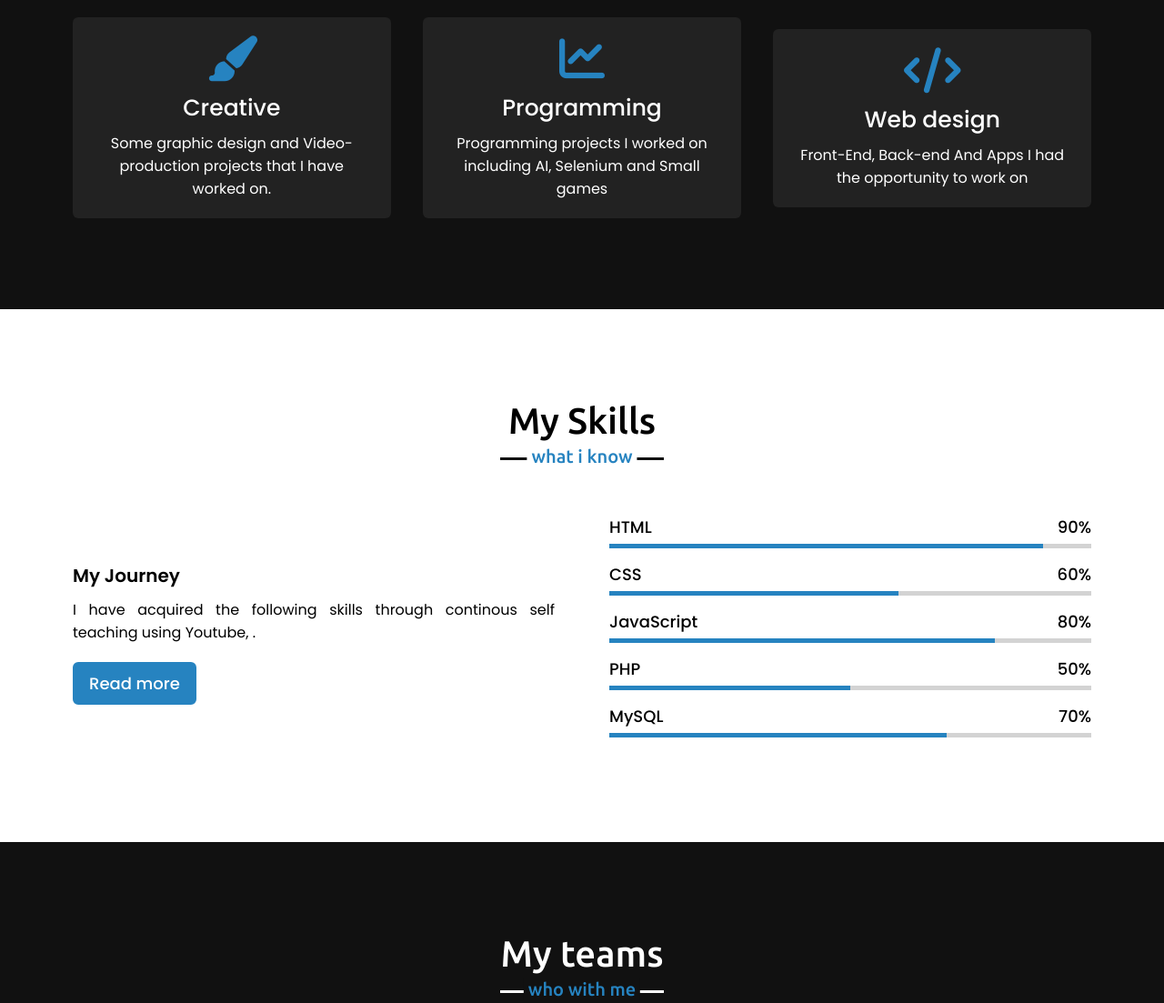
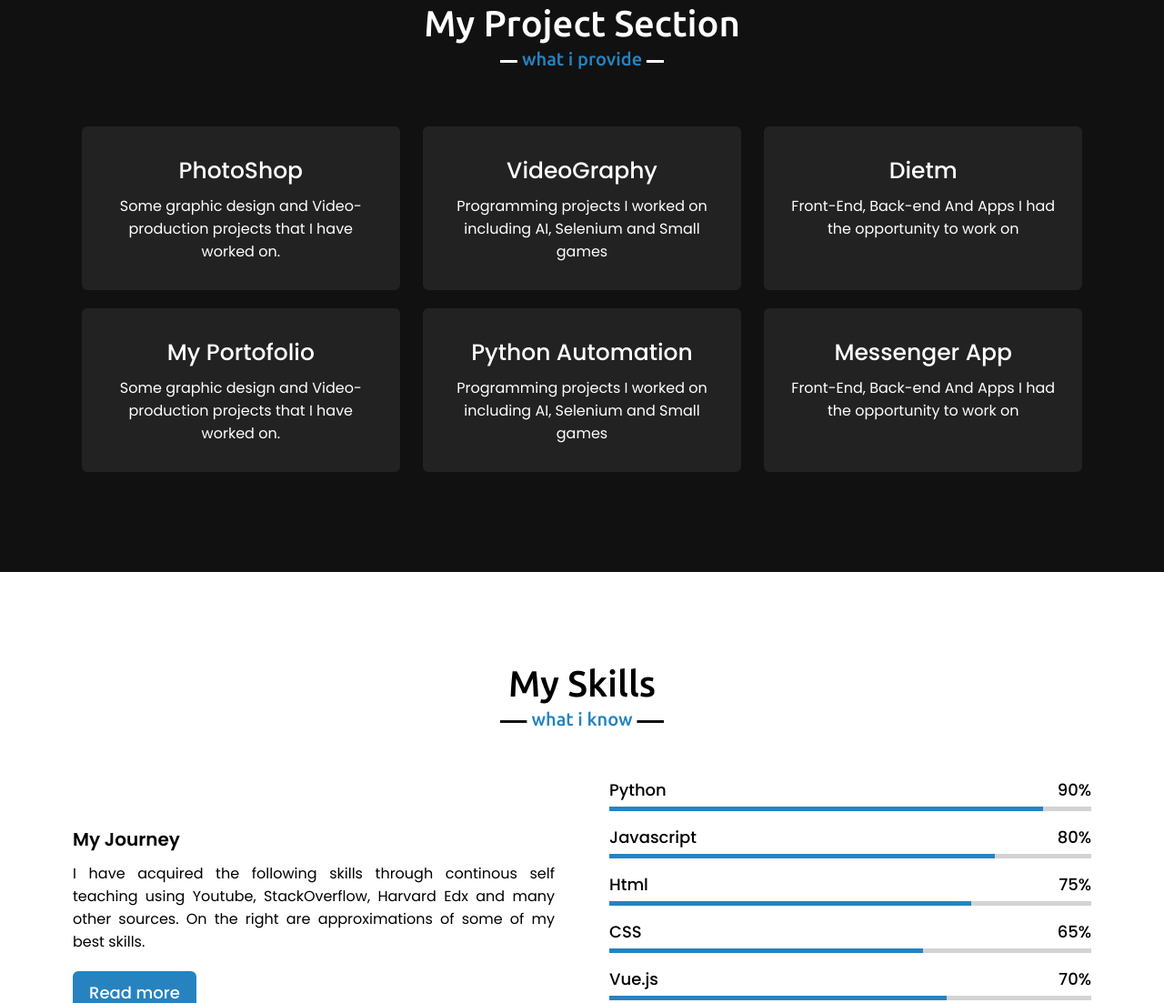
Before and after one commit to itsminani/Portfolio, a plain HTML site: page index.html in a window 1280 px wide. Shown: the part 1630-2733 px from the top of the page at 91% size. Drawn offline with nearby package versions, Linux system fonts and the light colour scheme.

Commit message:
Update #2

```diff
--- a/index.html
+++ b/index.html
@@ -25,9 +25,8 @@
                 <li><a href="#home" class="menu-btn">Home</a></li>
                 <li><a href="#about" class="menu-btn">About</a></li>
                 <li><a href="#creative" class="menu-btn">Creative</a></li>
-                <li><a href="#projects" class="menu-btn">Projects</a></li>
-                <!-- !<li><a href="#teams" class="menu-btn">Teams</a></li>
-                !<li>!<a href="#contact" class="menu-btn">Contact</a></li> -->
+                <li><a href="#projects" class="menu-btn">Skills</a></li>
+                <li><a href="#contact" class="menu-btn">Contact</a></li>
             </ul>
             <div class="menu-btn">
                 <i class="fas fa-bars"></i>
@@ -53,11 +52,11 @@
             <h2 class="title">About me</h2>
             <div class="about-content">
                 <div class="column left">
-                     <!-- !<img src="images/profile-1.jpeg" alt=""> -->
+                     <img src="images/profile-1.jpg" alt="">
                 </div>
                 <div class="column right">
-                    <div class="text">I'm Prakash and I'm a <span class="typing-2"></span></div>
-                    <p>Lorem ipsum dolor sit amet consectetur adipisicing elit. Quasi ut voluptatum eveniet doloremque autem excepturi eaque, sit laboriosam voluptatem nisi delectus. Facere explicabo hic minus accusamus alias fuga nihil dolorum quae. Explicabo illo unde, odio consequatur ipsam possimus veritatis, placeat, ab molestiae velit inventore exercitationem consequuntur blanditiis omnis beatae. Dolor iste excepturi ratione soluta quas culpa voluptatum repudiandae harum non.</p>
+                    <div class="text">I'm Minani and I'm a <span class="typing-2"></span></div>
+                    <p>I am deeply captivated by software engineering due to the imense challenges it provides that help my problem solving abilities. I was born and raised in Rwanda and computers have been my playground from a young age I just knew that i liked this subject and was lucky enough to find my passion at a young age.</p>
                     <a href="#">Download CV</a>
                 </div>
             </div>
@@ -70,10 +69,10 @@
             <h2 class="title">My Project Section</h2>
             <div class="serv-content">
                 <div class="card">
-                    <a href=".\Pages\Creative.html"">
+                    <a href=".\Pages\PhotoDesign.html"">
                     <div class="box" >
-                        <i class="fas fa-paint-brush"></i>
-                        <div class="text" >Creative</div>
+
+                        <div class="text" >PhotoShop</div>
                         <p>Some graphic design and Video-production projects that I have worked on.</p>
                     </div>
                     </a>
@@ -81,8 +80,8 @@
                 <div class="card">
                     <a href=".\Pages\Programming.html">
                         <div class="box">
-                            <i class="fas fa-chart-line"></i>
-                            <div class="text">Programming</div>
+                            <!-- <i class="fas fa-chart-line"></i> -->
+                            <div class="text">VideoGraphy</div>
                             <p>Programming projects I worked on including AI, Selenium and Small games</p>
                         </div>
                     </a>
@@ -90,8 +89,35 @@
                 <div class="card">
                     <a href=".\Pages\Web design.html">
                         <div class="box">
-                            <i class="fas fa-code"></i>
-                            <div class="text">Web design</div>
+                            <!-- <i class="fas fa-code"></i> -->
+                            <div class="text">Dietm</div>
+                            <p>Front-End, Back-end And Apps I had the opportunity to work on</p>
+                        </div>
+                    </a>
+                </div>
+                <div class="card">
+                    <a href=".\Pages\Creative.html"">
+                    <div class="box" >
+                        <!-- <i class="fas fa-paint-brush"></i> -->
+                        <div class="text" >My Portofolio</div>
+                        <p>Some graphic design and Video-production projects that I have worked on.</p>
+                    </div>
+                    </a>
+                </div>
+                <div class="card">
+                    <a href=".\Pages\Programming.html">
+                        <div class="box">
+                            <!-- <i class="fas fa-chart-line"></i> -->
+                            <div class="text">Python Automation</div>
+                            <p>Programming projects I worked on including AI, Selenium and Small games</p>
+                        </div>
+                    </a>
+                </div>
+                <div class="card">
+                    <a href=".\Pages\Web design.html">
+                        <div class="box">
+                            <!-- <i clas s="fas fa-code"></i> -->
+                            <div class="text">Messenger App</div>
                             <p>Front-End, Back-end And Apps I had the opportunity to work on</p>
                         </div>
                     </a>
@@ -108,51 +134,58 @@
             <div class="projects-content">
                 <div class="column left">
                     <div class="text">My Journey</div>
-                    <p>I have acquired the following skills through continous self teaching using Youtube, .</p>
+                    <p>I have acquired the following skills through continous self teaching using Youtube, StackOverflow, Harvard Edx and many other sources. On the right are approximations of some of my best skills.</p>
                     <a href="#">Read more</a>
                 </div>
                 <div class="column right">
                     <div class="bars">
                         <div class="info">
-                            <span>HTML</span>
+                            <span>Python</span>
                             <span>90%</span>
+                        </div>
+                        <div class="line python"></div>
+                    </div>
+                    <div class="bars">
+                        <div class="info">
+                            <span>Javascript</span>
+                            <span>80%</span>
+                        </div>
+                        <div class="line js"></div>
+                    </div>
+                    <div class="bars">
+                        <div class="info">
+                            <span>Html</span>
+                            <span>75%</span>
                         </div>
                         <div class="line html"></div>
                     </div>
                     <div class="bars">
                         <div class="info">
                             <span>CSS</span>
-                            <span>60%</span>
+                            <span>65%</span>
                         </div>
                         <div class="line css"></div>
                     </div>
                     <div class="bars">
                         <div class="info">
-                            <span>JavaScript</span>
-                            <span>80%</span>
+                            <span>Vue.js</span>
+                            <span>70%</span>
                         </div>
-                        <div class="line js"></div>
+                        <div class="line vue"></div>
                     </div>
                     <div class="bars">
                         <div class="info">
-                            <span>PHP</span>
-                            <span>50%</span>
+                            <span>AWS</span>
+                            <span>60%</span>
                         </div>
-                        <div class="line php"></div>
-                    </div>
-                    <div class="bars">
-                        <div class="info">
-                            <span>MySQL</span>
-                            <span>70%</span>
-                        </div>
-                        <div class="line mysql"></div>
+                        <div class="line aws"></div>
                     </div>
                 </div>
             </div>
         </div>
     </section>
 
-    <!-- teams section start -->
+    <!-- teams section start
     <section class="teams" id="teams">
         <div class="max-width">
             <h2 class="title">My teams</h2>
@@ -194,7 +227,7 @@
                 </div>
             </div>
         </div>
-    </section>
+    </section> -->
 
     <!-- contact section start -->
     <section class="contact" id="contact">
--- a/style.css
+++ b/style.css
@@ -190,8 +190,9 @@ section .title::after{
     margin: 5px 0;
 }
 .home .home-content .text-3 span{
-    color: rgb(38, 131, 192);
+    color: white;
     font-weight: 500;
+    background-color: rgb(38, 131, 192);
 }
 .home .home-content a{
     display: inline-block;
@@ -269,6 +270,9 @@ section .title::after{
     content: "what i provide";
 }
 .creative .serv-content .card{
+    margin: 10px;
+    min-height: 100px;
+    height: 180px;
     width: calc(33% - 20px);
     background: #222;
     text-align: center;
@@ -360,19 +364,22 @@ section .title::after{
     background: rgb(38, 131, 192);
 }
 .projects-content .right .html::before{
-    width: 90%;
+    width: 75%;
 }
 .projects-content .right .css::before{
-    width: 60%;
+    width: 65%;
 }
 .projects-content .right .js::before{
     width: 80%;
 }
-.projects-content .right .php::before{
-    width: 50%;
+.projects-content .right .python::before{
+    width: 90%;
 }
-.projects-content .right .mysql::before{
+.projects-content .right .vue::before{
     width: 70%;
+}
+.projects-content .right .aws::before{
+    width: 60%;
 }
 
 /* teams section styling */
```
Also changed, not shown: Pages/Programming.html (+10 -0 lines), Pages/Web.html (+10 -0 lines), Pages/Creative.html (deleted), 1 other file.
